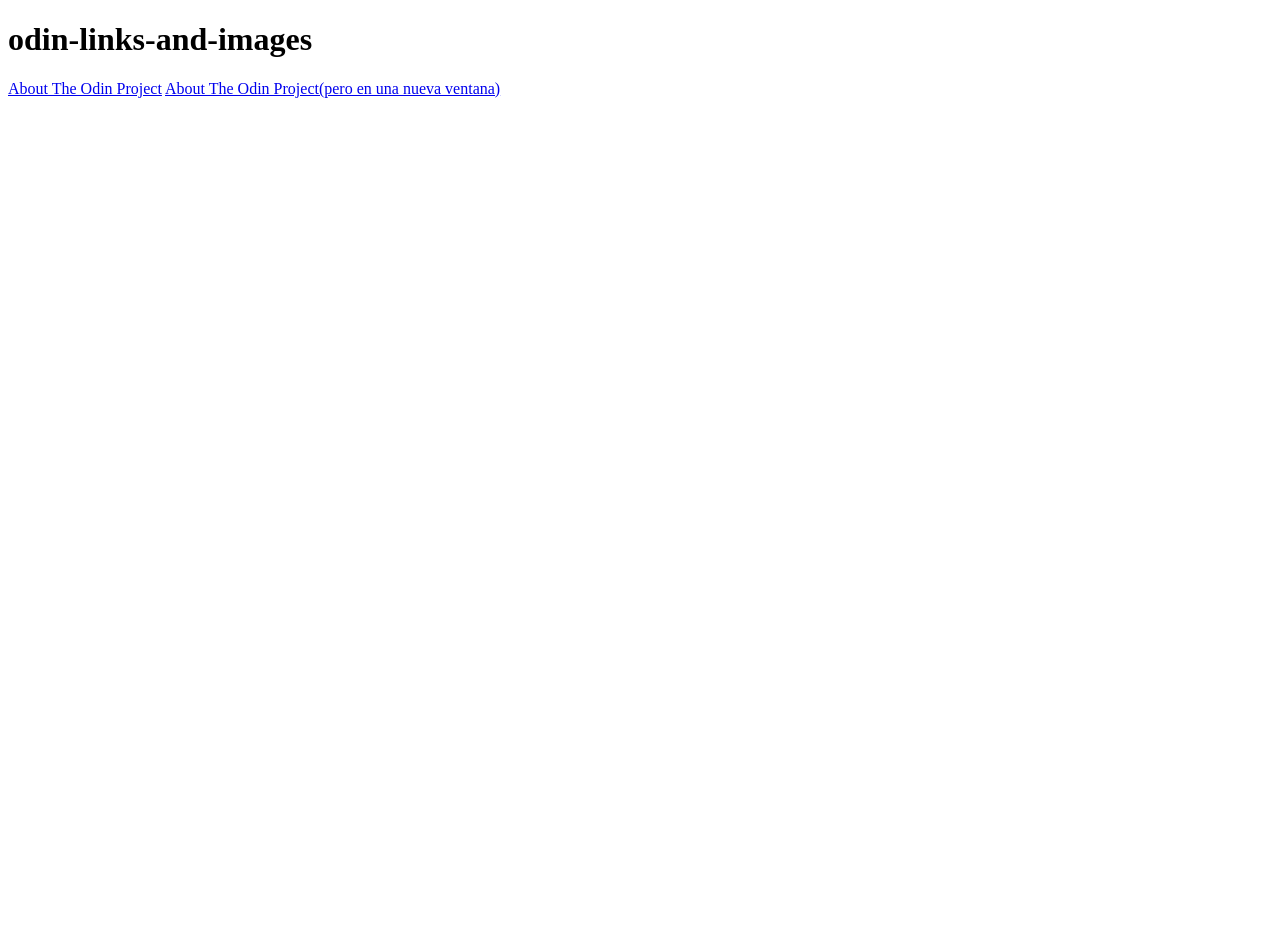
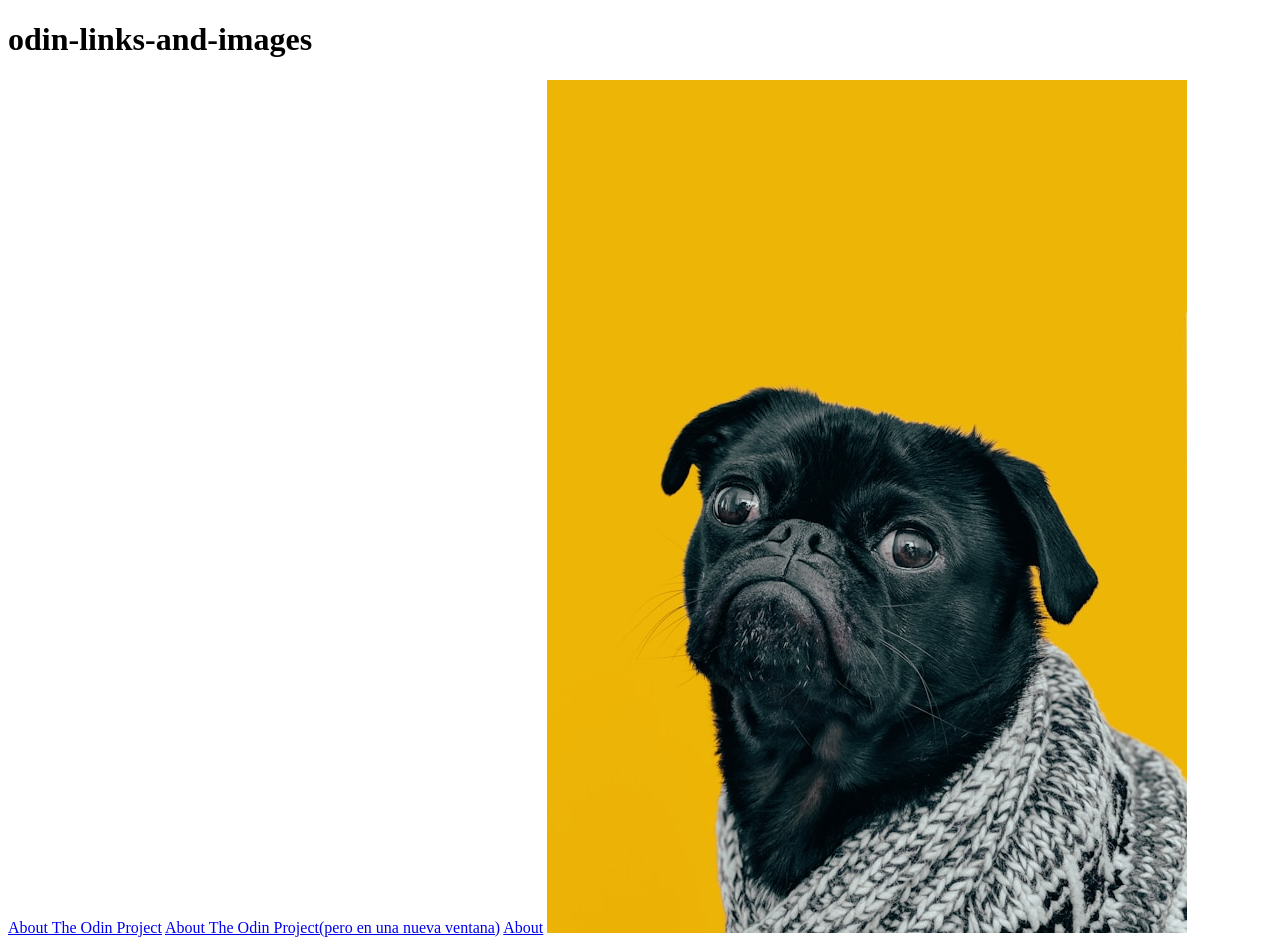
Before and after one commit to marcoaquijedev/git_test, a plain HTML site: page repos/odin-links-and-images/index.html in a window 1280 px wide. Before the commit the page ends 800 px from the top, so only its background shows below. Drawn offline with Linux system fonts and the light colour scheme.

Commit message:
dog.jpg cambio de directorio

```diff
--- a/repos/odin-links-and-images/index.html
+++ b/repos/odin-links-and-images/index.html
@@ -13,5 +13,7 @@
     <a href="https://www.theodinproject.com/about" target="_blank" rel="noopener noreferrer">About The Odin Project(pero en una nueva ventana)</a>
 <!-- ese rel="noopener noreferrer" es para no sufrir ataques de phishing -> https://es.wikipedia.org/wiki/Phishing 🐀 -->
  <!-- tengo sueño -> mañana seguimos 😴 -->
+  <a href=images/">About</a>
+  <img src="images/dog.jpg">
 </body>
 </html>
```
Also changed, not shown: repos/odin-links-and-images/images/dog.jpg (renamed from repos/odin-links-and-images/dog.jpg).
